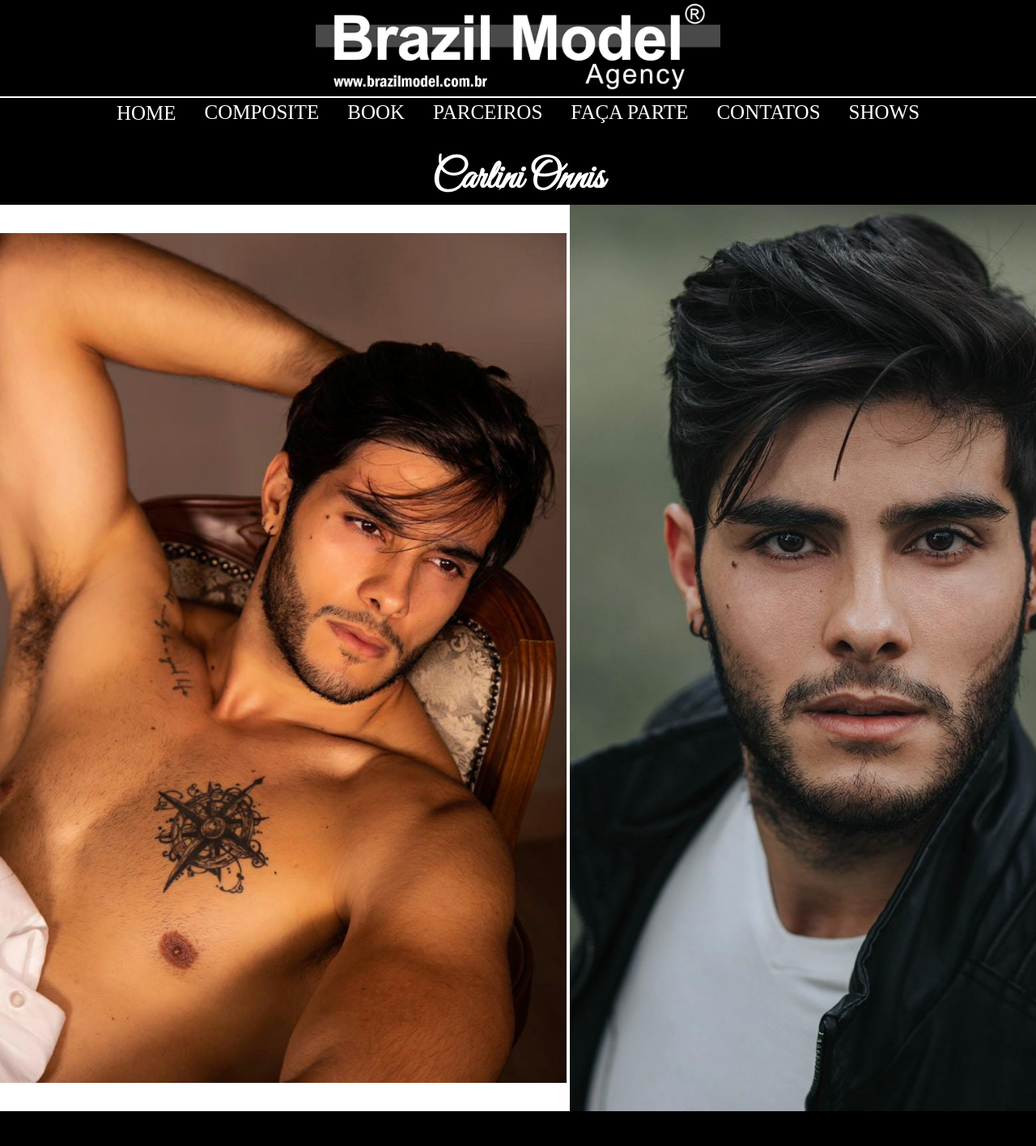
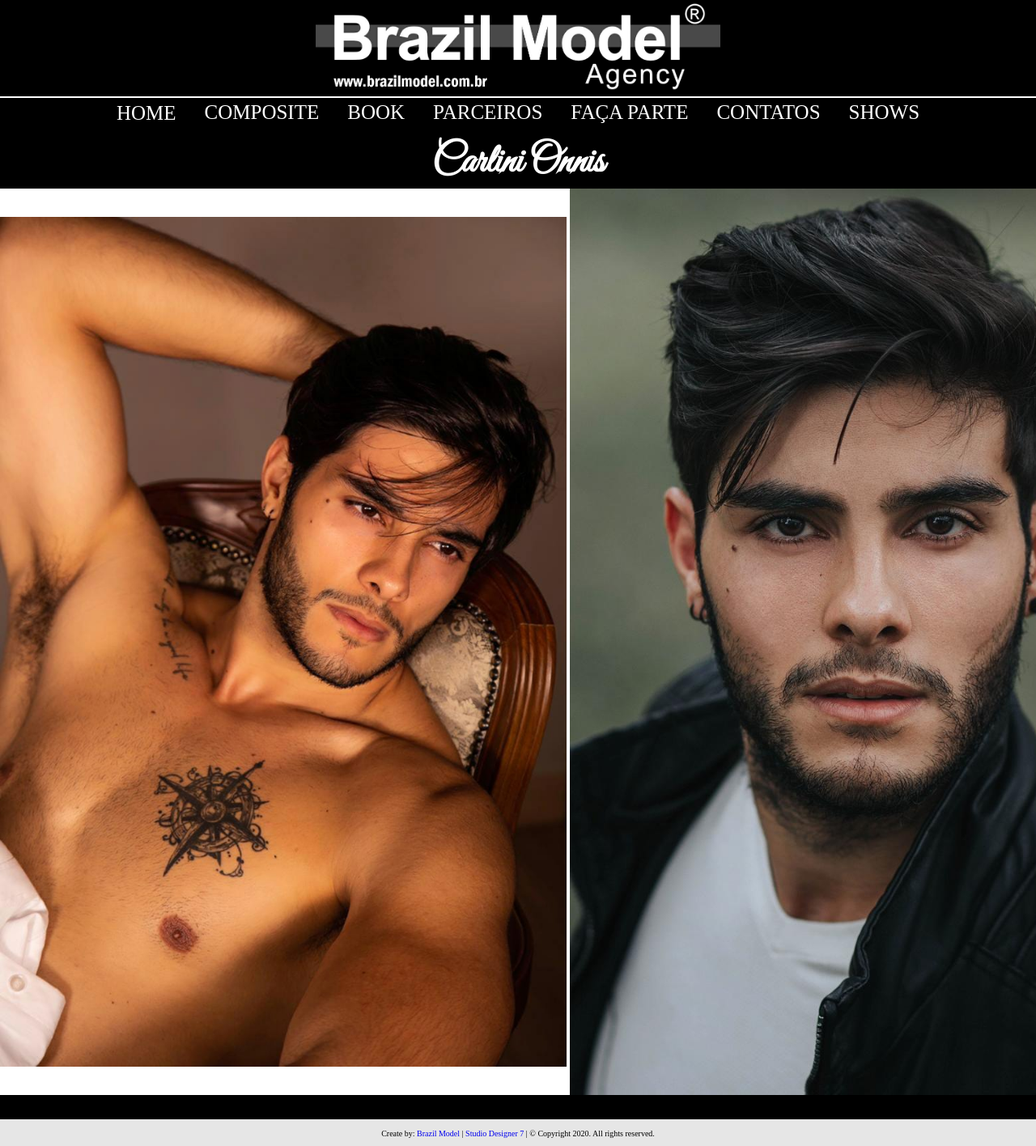
Before and after one commit to AgencyDesign7/BrazilModelSitePreview, a PHP site: page / in a window 1280 px wide. Shown: the whole page at 81% size. Before the commit the page ends 1373 px from the top, so only its background shows below. Run offline with PHP 8.4, Linux system fonts and the light colour scheme.

Commit message:
fix hero class unseat home

```diff
--- a/home/contents/5e6af21a03eb1a683f004c63/css/adeniltons-groovy-project.webflow.2ccd3106a.css
+++ b/home/contents/5e6af21a03eb1a683f004c63/css/adeniltons-groovy-project.webflow.2ccd3106a.css
@@ -849,3 +849,7 @@ h1{
    background-color:  rgb(223, 223, 223);
 
  }
+
+ .hero{
+	all: unset;
+}
--- a/rootStyle.css
+++ b/rootStyle.css
@@ -1,8 +1,10 @@
 *{
 	font-family: 'Arial, Helvetica, sans-serif' !important;
 }
+
 .slider{
 	all: unset;
+	margin-bottom: 30px !important;
 }
 .navbar-2{
 	background-color: black;
```
